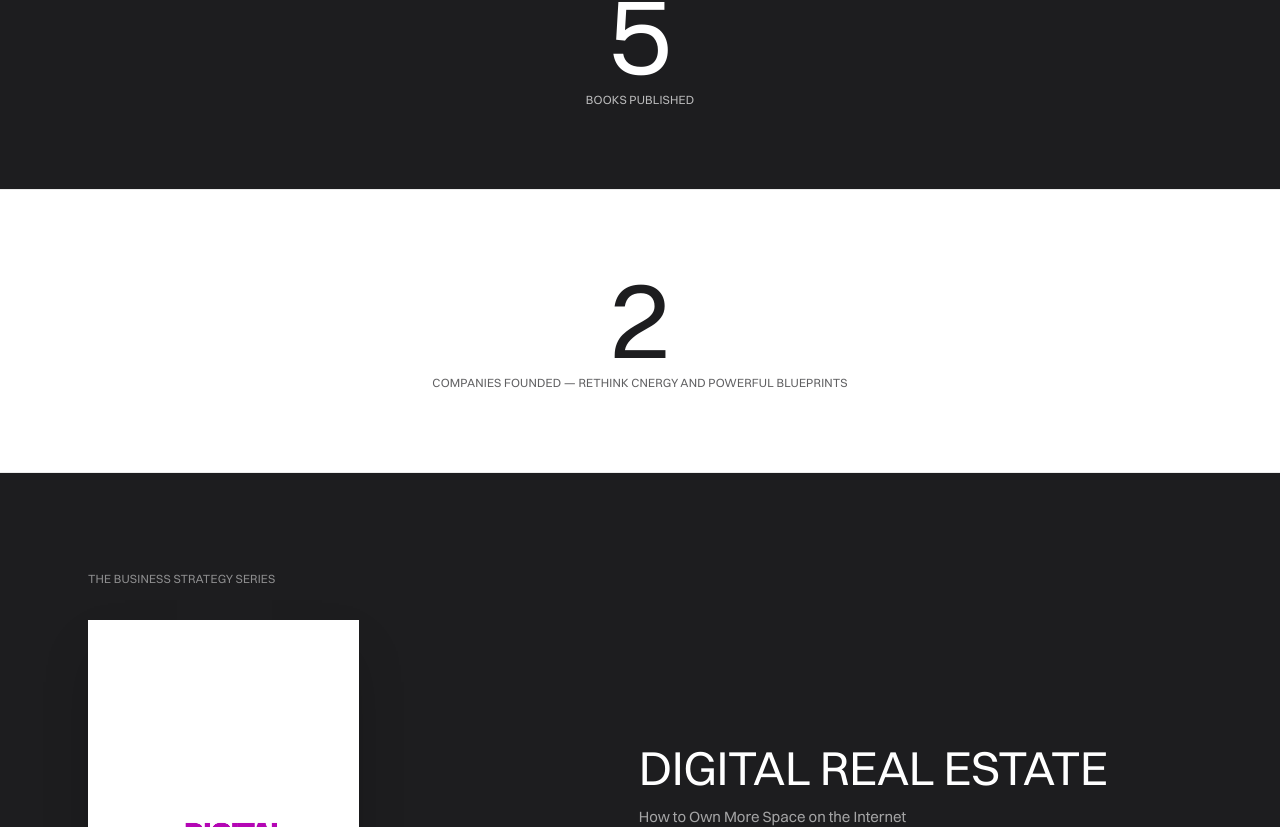
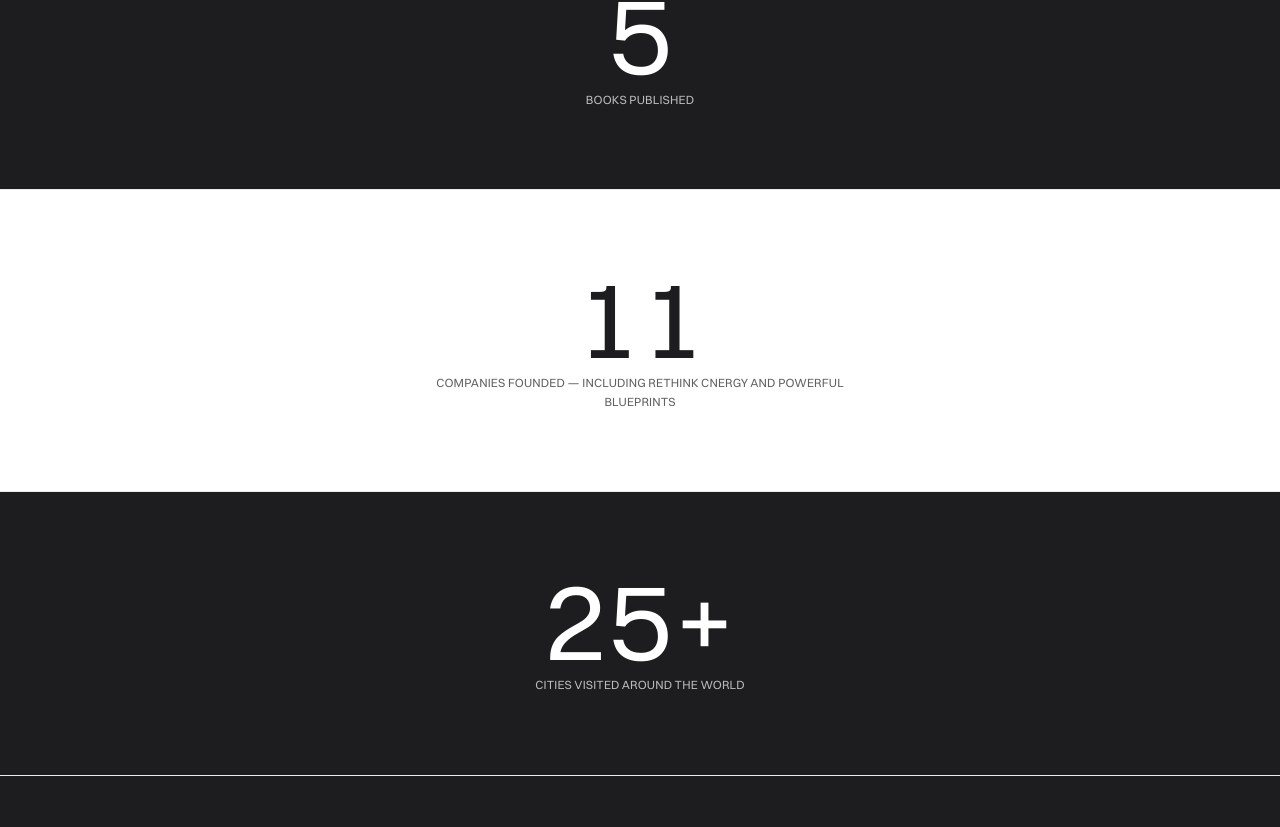
Before and after one commit to samcnergy/parhamshariat, a Next.js app: page / in a window 1280 px wide. Shown: the part 1973-2800 px from the top of the page. Built offline with nearby package versions, Linux system fonts and the light colour scheme; no server answers.

Commit message:
Update home page stats: 25+ years, 11 companies, 25+ cities

```diff
--- a/src/app/page.tsx
+++ b/src/app/page.tsx
@@ -24,9 +24,10 @@ const heroSlides = [
 ];
 
 const stats = [
-  { number: "30", caption: "Years — several countries, C-level roles in multinational companies" },
+  { number: "25+", caption: "Years — several countries, C-level roles in multinational companies" },
   { number: "5", caption: "Books published" },
-  { number: "2", caption: "Companies founded — ReTHINK CNERGY and Powerful Blueprints" },
+  { number: "11", caption: "Companies founded — including ReTHINK CNERGY and Powerful Blueprints" },
+  { number: "25+", caption: "Cities visited around the world" },
 ];
 
 export default function HomePage() {
```
